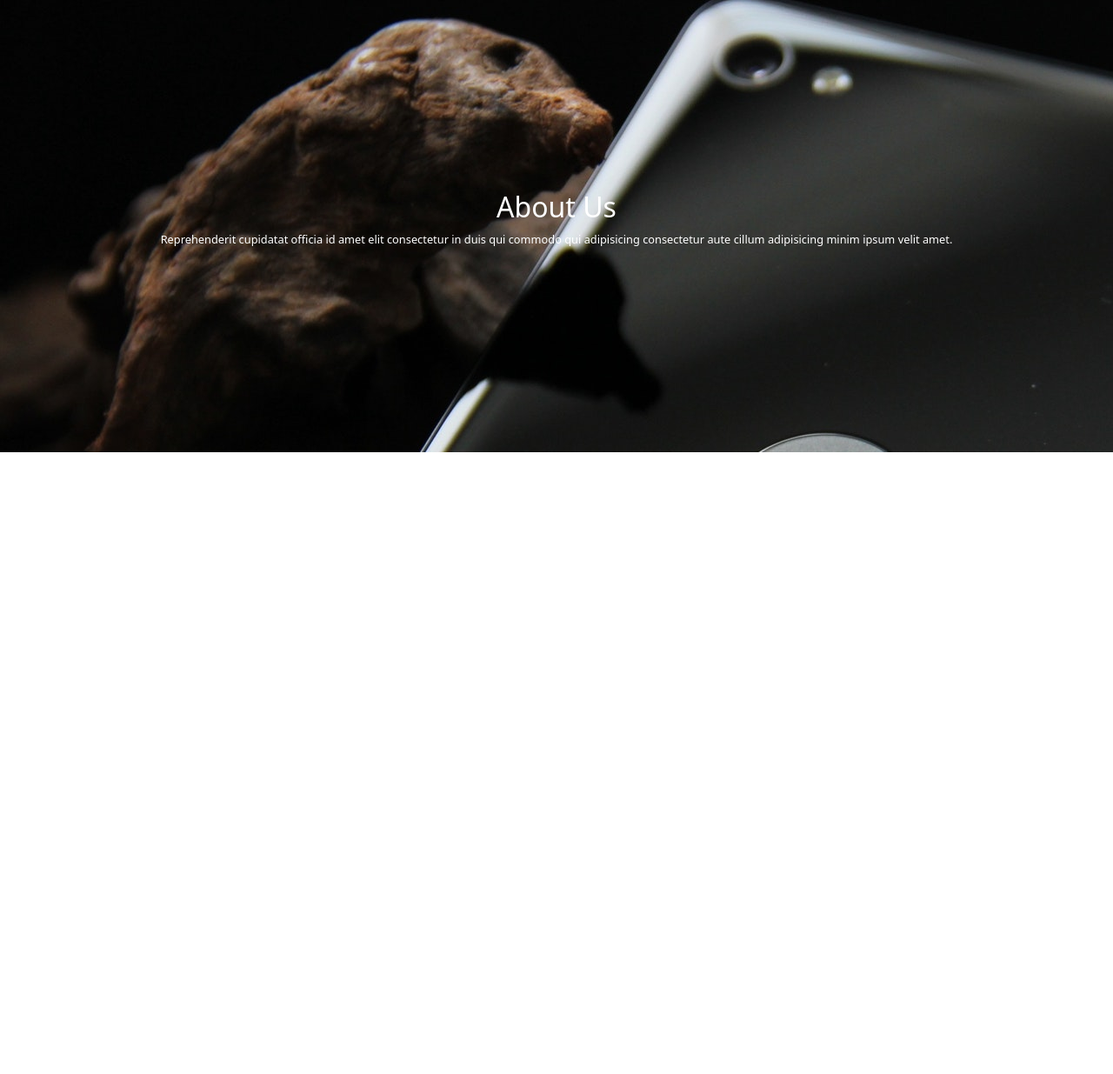
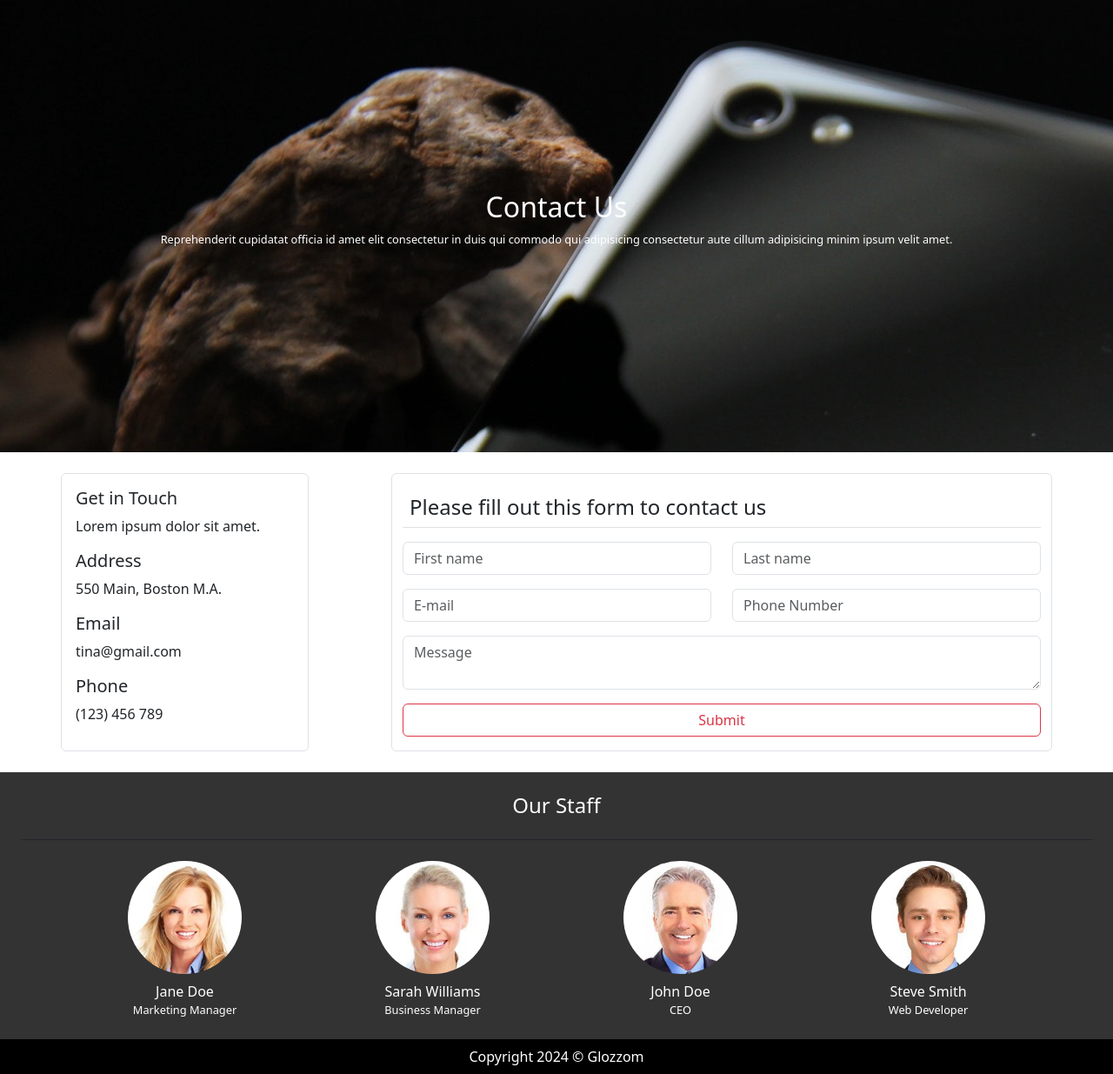
Before and after one commit to tinadjurkovic/Brainster-Challenges, a PHP site: page /contact.html in a window 1280 px wide. Shown: the part 56-1291 px from the top of the page at 87% size. Before the commit the page ends 576 px from the top, so only its background shows below. Run offline with PHP 8.4, Linux system fonts and the light colour scheme; some libraries are stand-ins or nearby versions.

Commit message:
Contact Page: completed

```diff
--- a/contact.html
+++ b/contact.html
@@ -70,18 +70,126 @@
         </div>
       </div>
     </nav>
-<main><section>
+    <main>
+      <section>
         <div
           class="banner d-flex flex-column align-items-center justify-content-center text-white"
         >
-          <h2>About Us</h2>
+          <h2>Contact Us</h2>
           <p class="desc">
             Reprehenderit cupidatat officia id amet elit consectetur in duis qui
             commodo qui adipisicing consectetur aute cillum adipisicing minim
             ipsum velit amet.
           </p>
         </div>
-      </section></main>
+      </section>
+      <section class="py-4">
+        <div class="container">
+          <div class="row">
+            <div class="col-3 border p-3 rounded">
+              <h5>Get in Touch</h5>
+              <p>Lorem ipsum dolor sit amet.</p>
+              <h5>Address</h5>
+              <p>550 Main, Boston M.A.</p>
+              <h5>Email</h5>
+              <p>tina@gmail.com</p>
+              <h5>Phone</h5>
+              <p class="m-0">(123) 456 789</p>
+            </div>
+            <div class="col-8 offset-1 border rounded">
+              <h4 class="my-3 p-2 border-bottom">
+                Please fill out this form to contact us
+              </h4>
+              <div class="row">
+                <div class="col">
+                  <input
+                    type="text"
+                    class="form-control"
+                    placeholder="First name"
+                    aria-label="First name"
+                  />
+                </div>
+                <div class="col">
+                  <input
+                    type="text"
+                    class="form-control"
+                    placeholder="Last name"
+                    aria-label="Last name"
+                  />
+                </div>
+              </div>
+              <div class="row mt-3">
+                <div class="col">
+                  <input
+                    type="email"
+                    class="form-control"
+                    placeholder="E-mail"
+                    aria-label="E-mail"
+                  />
+                </div>
+                <div class="col">
+                  <input
+                    type="phone"
+                    class="form-control"
+                    placeholder="Phone Number"
+                    aria-label="Phone Number"
+                  />
+                </div>
+              </div>
+              <div class="row my-3">
+                <div class="col-12">
+                  <textarea
+                    class="form-control"
+                    placeholder="Message"
+                    aria-label="Message"
+                    rows="2"
+                  ></textarea>
+                </div>
+                <div class="col-12 mt-3">
+                  <button type="button" class="btn btn-outline-danger w-100">
+                    Submit
+                  </button>
+                </div>
+              </div>
+            </div>
+          </div>
+        </div>
+      </section>
+      <section class="py-4 bg-custom">
+        <h4 class="mx-4 pb-4 text-center text-white border-bottom border-dark">
+          Our Staff
+        </h4>
+        <div class="container text-white">
+          <div class="row mt-4 person text-center">
+            <div class="col-3">
+              <img src="./images/person1.jpg" class="img-fluid mb-2" />
+              <p class="m-0">Jane Doe</p>
+              <p class="desc m-0">Marketing Manager</p>
+            </div>
+            <div class="col-3">
+              <img src="./images/person2.jpg" class="img-fluid mb-2" />
+              <p class="m-0">Sarah Williams</p>
+              <p class="desc m-0">Business Manager</p>
+            </div>
+            <div class="col-3">
+              <img src="./images/person3.jpg" class="img-fluid mb-2" />
+              <p class="m-0">John Doe</p>
+              <p class="desc m-0">CEO</p>
+            </div>
+            <div class="col-3">
+              <img src="./images/person4.jpg" class="img-fluid mb-2" />
+              <p class="m-0">Steve Smith</p>
+              <p class="desc m-0">Web Developer</p>
+            </div>
+          </div>
+        </div>
+      </section>
+    </main>
+    <footer>
+      <div class="bg-black py-2 text-center text-white">
+        <p class="m-0">Copyright 2024 &copy Glozzom</p>
+      </div>
+    </footer>
     <script
       src="https://cdn.jsdelivr.net/npm/@popperjs/core@2.11.8/dist/umd/popper.min.js"
       integrity="sha384-I7E8VVD/ismYTF4hNIPjVp/Zjvgyol6VFvRkX/vR+Vc4jQkC+hVqc2pM8ODewa9r"
--- a/index.html
+++ b/index.html
@@ -141,14 +141,14 @@
                   alt="image3"
                 />
               </div>
-              <div class="carousel-content text-start">
+              <div class="carousel-content text-center">
                 <h1>Heading Three</h1>
                 <p>
                   Fugiat cupidatat mollit eu ad officia cupidatat elit sunt
                   aliquip voluptate eiusmod do lorem.
                 </p>
-                <button type="button" class="btn btn-warning">
-                  Check it out
+                <button type="button" class="btn btn-success">
+                  Learn More
                 </button>
               </div>
             </div>
--- a/style.css
+++ b/style.css
@@ -86,3 +86,8 @@
   object-fit: cover;
   height: 100%;
 }
+
+.person img {
+  border-radius: 50%;
+  width: 50%;
+}
```
